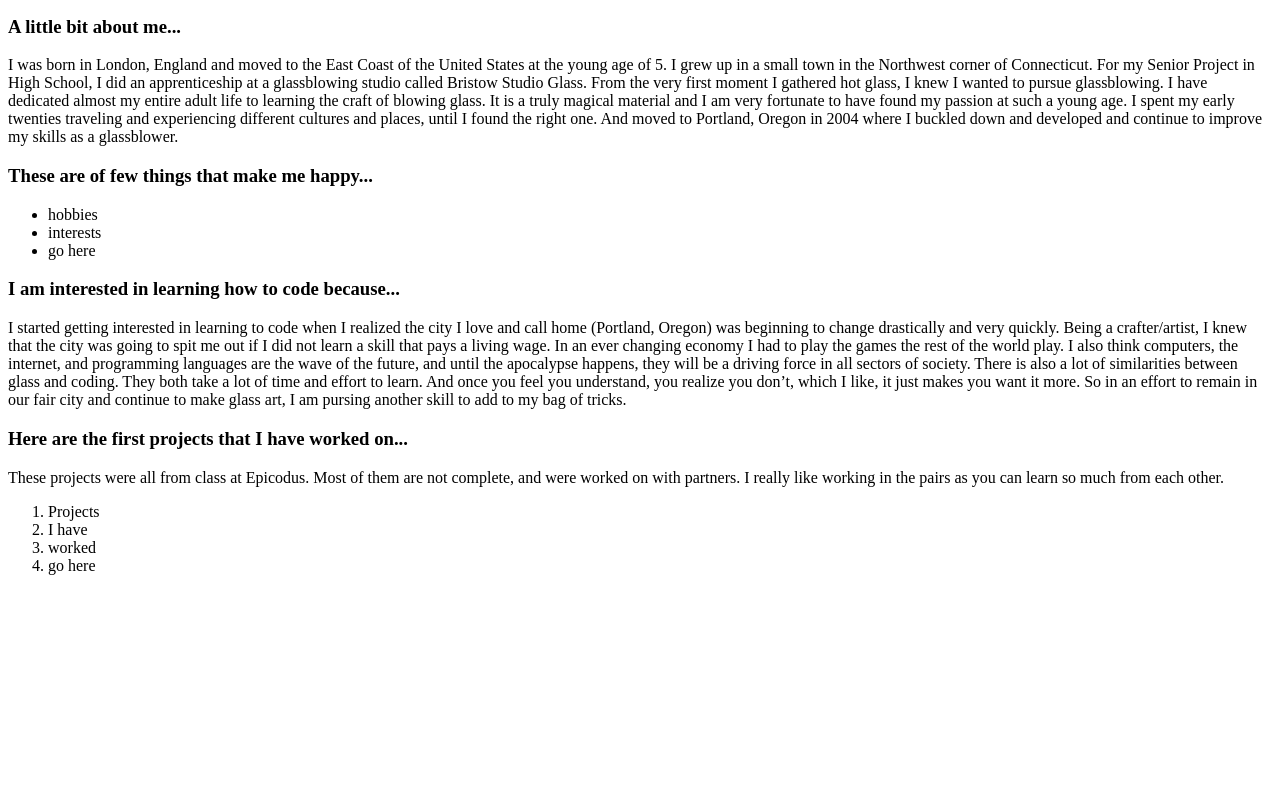
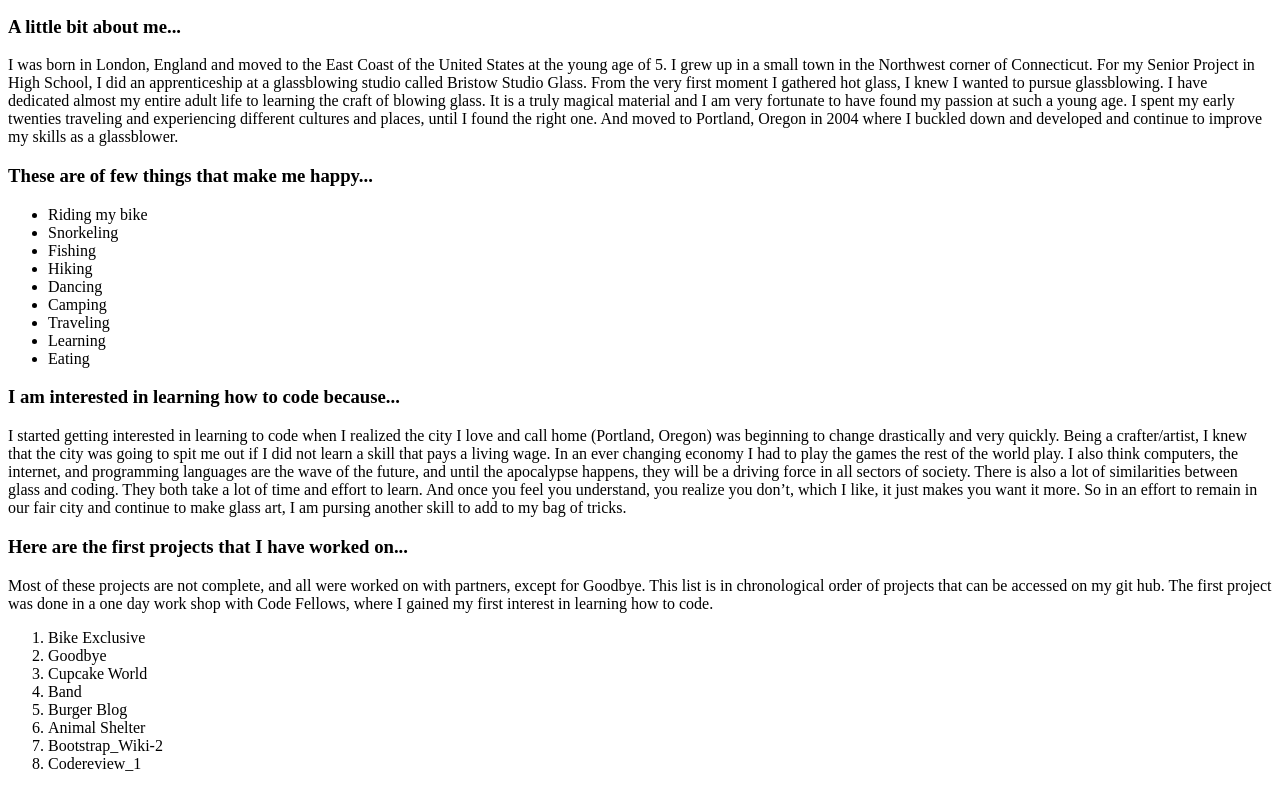
Before and after one commit to luckybooger/codereview_1, a plain HTML site: page index.html in a window 1280 px wide. Shown: the part 101-890 px from the top of the page. Before the commit the page ends 800 px from the top, so only its background shows below. Drawn offline with Linux system fonts and the light colour scheme.

Commit message:
add text to lists edit project paragraph

```diff
--- a/index.html
+++ b/index.html
@@ -13,22 +13,32 @@
 
               <h3>These are of few things that make me happy...</h3>
                 <ul>
-                  <li>hobbies</li>
-                  <li>interests</li>
-                  <li>go here</li>
+                  <li>Riding my bike</li>
+                  <li>Snorkeling</li>
+                  <li>Fishing</li>
+                  <li>Hiking</li>
+                  <li>Dancing</li>
+                  <li>Camping</li>
+                  <li>Traveling</li>
+                  <li>Learning</li>
+                  <li>Eating</li>
                 </ul>
 
               <h3>I am interested in learning how to code because...</h3>
                 <p>I started getting interested in learning to code when I realized the city I love and call home (Portland, Oregon) was beginning to change drastically and very quickly.  Being a crafter/artist, I knew that the city was going to spit me out if I did not learn a skill that pays a living wage.  In an ever changing economy I had to play the games the rest of the world play.  I also think computers, the internet, and programming languages are the wave of the future, and until the apocalypse happens, they will be a driving force in all sectors of society.  There is also a lot of similarities between glass and coding.  They both take a lot of time and effort to learn.  And once you feel you understand, you realize you don’t, which I like, it just makes you want it more.  So in an effort to remain in our fair city and continue to make glass art, I am pursing another skill to add to my bag of tricks. </p>
 
               <h3>Here are the first projects that I have worked on...</h3>
-                <p>These projects were all from class at Epicodus.  Most of them are not complete, and were worked on with partners.  I really like working in the pairs as you can learn so much from each other.</p>
+                <p>Most of these projects are not complete, and all were worked on with partners, except for Goodbye.  This list is in chronological order of projects that can be accessed on my git hub.  The first project was done in a one day work shop with Code Fellows, where I gained my first interest in learning how to code.</p>
 
                   <ol>
-                    <li>Projects</li>
-                    <li>I have</li>
-                    <li>worked</li>
-                    <li>go here</li>
+                    <li>Bike Exclusive</li>
+                    <li>Goodbye</li>
+                    <li>Cupcake World</li>
+                    <li>Band</li>
+                    <li>Burger Blog</li>
+                    <li>Animal Shelter</li>
+                    <li>Bootstrap_Wiki-2</li>
+                    <li>Codereview_1</li>
                   </ol>
 
         </body>
```
